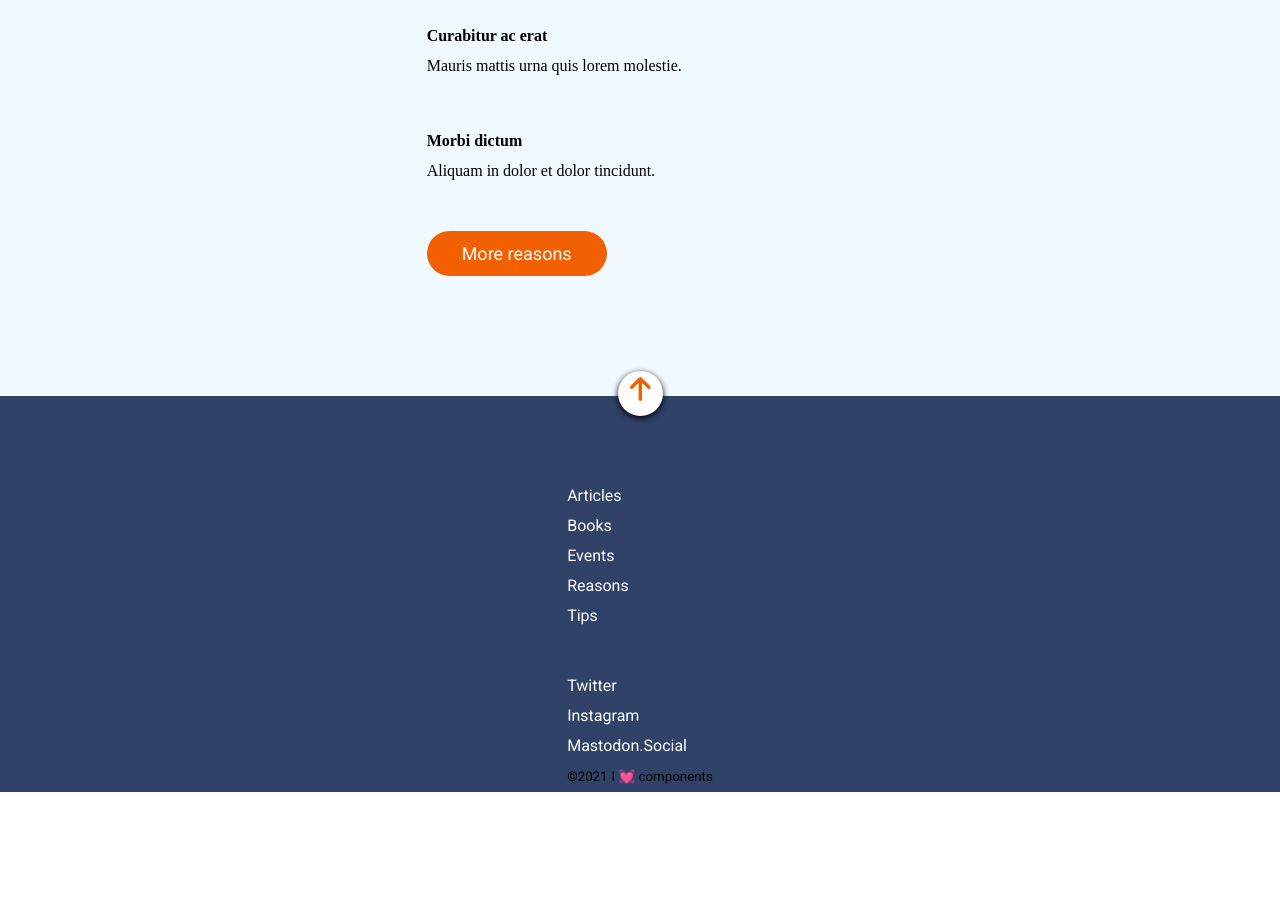
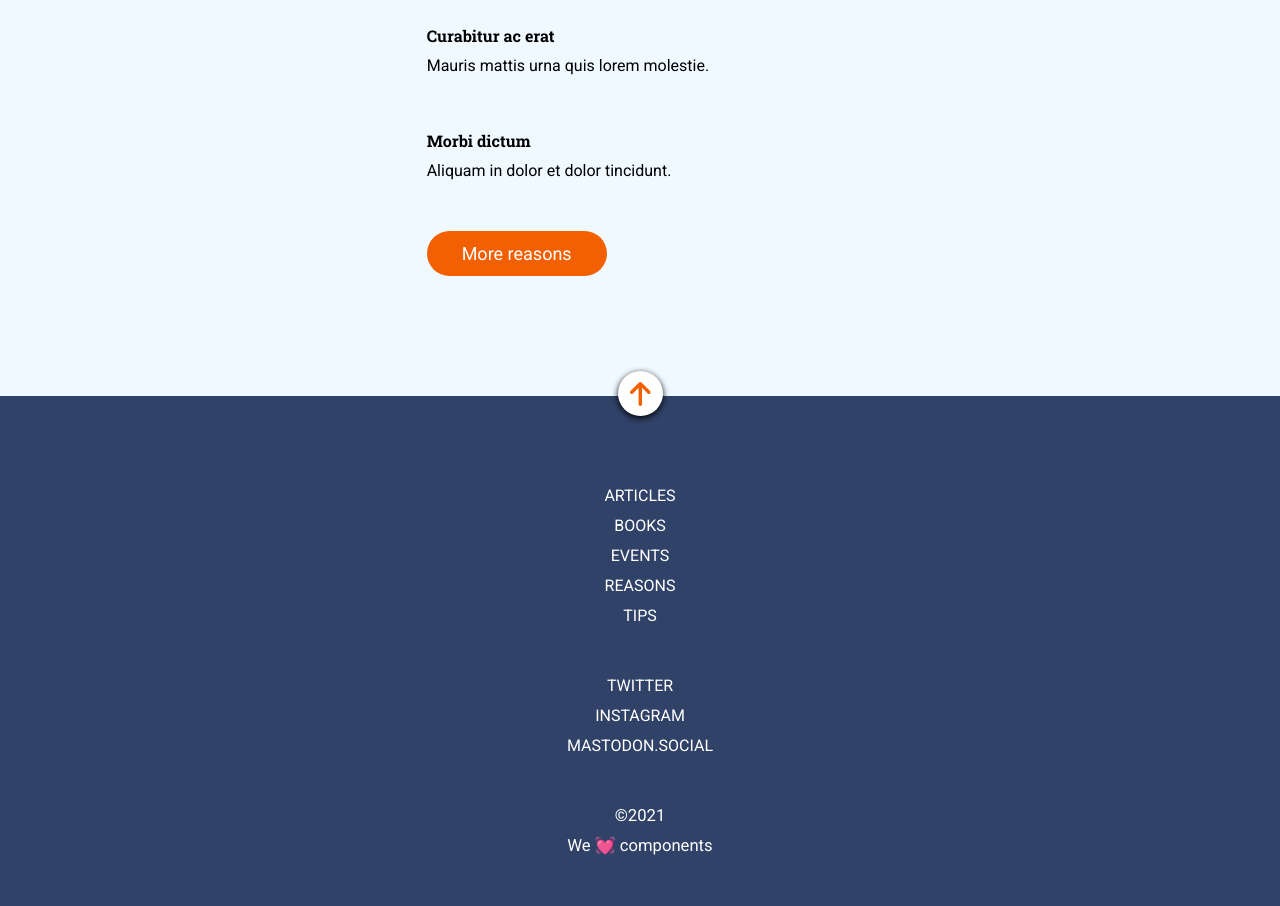
Before and after one commit to Adalab/modulo-1-evaluacion-final-aliciaggz, a website: page src/html/index.html in a window 1280 px wide. Shown: the part 1300-2206 px from the top of the page. Before the commit the page ends 2092 px from the top, so only its background shows below. Drawn offline with nearby package versions, Linux system fonts and the light colour scheme; files that its build step writes are made by us from their sources; files whose address does not match are found by name.

Commit message:
footer links

```diff
--- a/src/html/partials/footer.html
+++ b/src/html/partials/footer.html
@@ -1,30 +1,32 @@
 <footer class="footer">
 
     <div class="footer__arrow">
-        <a href=""><img class="footer__img" src="./assets/images/ico-arrow.svg" alt=""></a></div>
+        <a href=""><img class="footer__arrow--img" src="./assets/images/ico-arrow.svg" alt=""></a></div>
 
     <div class="footer__firstlist">
 
         <nav class="footer__nav">
             <ul class="footer__nav--list">
-                <li class="footer__nav--item"> <a href=""> Articles </a></li>
-                <li class="footer__nav--item"> <a href=""> Books </a></li>
-                <li class="footer__nav--item"> <a href=""> Events </a></li>
-                <li class="footer__nav--item"> <a href=""> Reasons </a></li>
-                <li class="footer__nav--item"> <a href=""> Tips </a></li>
+                <li class="footer__nav--item"> <a href="https://adalab.es/"> Articles </a></li>
+                <li class="footer__nav--item"> <a href="https://adalab.es/"> Books </a></li>
+                <li class="footer__nav--item"> <a href="https://adalab.es/"> Events </a></li>
+                <li class="footer__nav--item"> <a href="https://adalab.es/"> Reasons </a></li>
+                <li class="footer__nav--item"> <a href="https://adalab.es/"> Tips </a></li>
             </ul>
         </nav>
 
         <nav class="footer__secondlist">
             <ul class="footer__nav--list">
-                <li class="footer__nav--item"><a href=""> Twitter</a></li>
-                <li class="footer__nav--item"><a href=""> Instagram</a></li>
-                <li class="footer__nav--item"><a href=""> Mastodon.Social</a></li>
+                <li class="footer__nav--item"><a href="https://adalab.es/"> Twitter</a></li>
+                <li class="footer__nav--item"><a href="https://adalab.es/"> Instagram</a></li>
+                <li class="footer__nav--item"><a href="https://adalab.es/"> Mastodon.Social</a></li>
             </ul>
         </nav>
 
-        <small class="footer_small">&copy;2021</small>
-        <small class="footer_small">I &#128147 components</small>
+        <div class="footer_small">
+            <small class="footer_small--year">&copy;2021</small>
+            <small class="footer_small--love"> We &#128147; components</small>
+        </div>
 
 
     </div>
--- a/src/html/partials/header.html
+++ b/src/html/partials/header.html
@@ -7,7 +7,7 @@
         <h1 class="header__text--title">Anonymous Proxy</h1>
         <p class="header__text--subtitle">In hac habitasse platea dictumst</p>
         <div class="header__text--row">
-            <a href=""><img src="./assets/images/ico-scroll-down.svg" alt=""></a>
+            <a href="#modulo_2"><img src="./assets/images/ico-scroll-down.svg" alt=""></a>
         </div>
 
     </div>
--- a/src/html/partials/main.html
+++ b/src/html/partials/main.html
@@ -12,7 +12,7 @@
 
             <button class="sect1-button">
 
-                <a  target="_blank" href="https://www.w3schools.com/css/css3_buttons.asp"> Go</a>
+                <a  target="_blank" href=""> Go</a>
 
             </button>
 
@@ -20,17 +20,17 @@
 
     </section>
 
-    <section class="main_sect2">
+    <section class="main_sect2" id="modulo_2">
 
         <h2 class="main_sect2--title">3 Reasons To Purchase</h2>
 
 
-        <article class="main_sect2--article-one">
+        <article class="main_sect2--article one">
             <h4 class="sect2_article-title">Ut sed metus</h4>
             <p class="sect2_article--text">Lorem ipsum dolor sit amet, consectetur.</p>
         </article>
 
-        <article class="main_sect2--article-two">
+        <article class="main_sect2--article two">
             <h4 class="sect2_article-title">Curabitur ac erat</h4>
             <p class="sect2_article--text">Mauris mattis urna quis lorem molestie.</p>
         </article>
--- a/src/scss/layout/_footer.scss
+++ b/src/scss/layout/_footer.scss
@@ -17,12 +17,18 @@
     background-color: white;
     box-shadow: black 0px 2px 6px;
     transform: translateY(-25px);
+
+    &--img {
+      transform: translateY(5px);
+    }
   }
 
   &__nav {
     &--list {
       list-style-type: none;
       padding-top: 40px;
+      text-transform: uppercase;
+      text-align: center;
     }
 
     &--item a {
@@ -30,4 +36,16 @@
       text-decoration: none;
     }
   }
+
+  &_small {
+    margin-top: 40px;
+    margin-bottom: 45px;
+    display: flex;
+    flex-direction: column;
+    align-items: center;
+    color: white;
+    font-family: $fontRobotoReg;
+    font-size: 20px;
+    line-height: 30px;
+  }
 }
--- a/src/scss/layout/_page.scss
+++ b/src/scss/layout/_page.scss
@@ -56,18 +56,25 @@
       font-size: 25px;
     }
 
-    &--article-one {
+    &--article.one {
       grid-column: 1/7;
       grid-row: 2;
       text-align: center;
     }
-    &--article-two {
+    &--article.two {
       grid-column: 3/7;
       grid-row: 3;
     }
     &--article-three {
       grid-column: 3/7;
       grid-row: 4;
+    }
+
+    .sect2_article-title {
+      font-family: $fontRobotoSlab;
+    }
+    .sect2_article--text {
+      font-family: $fontRobotoReg;
     }
   }
 
```
